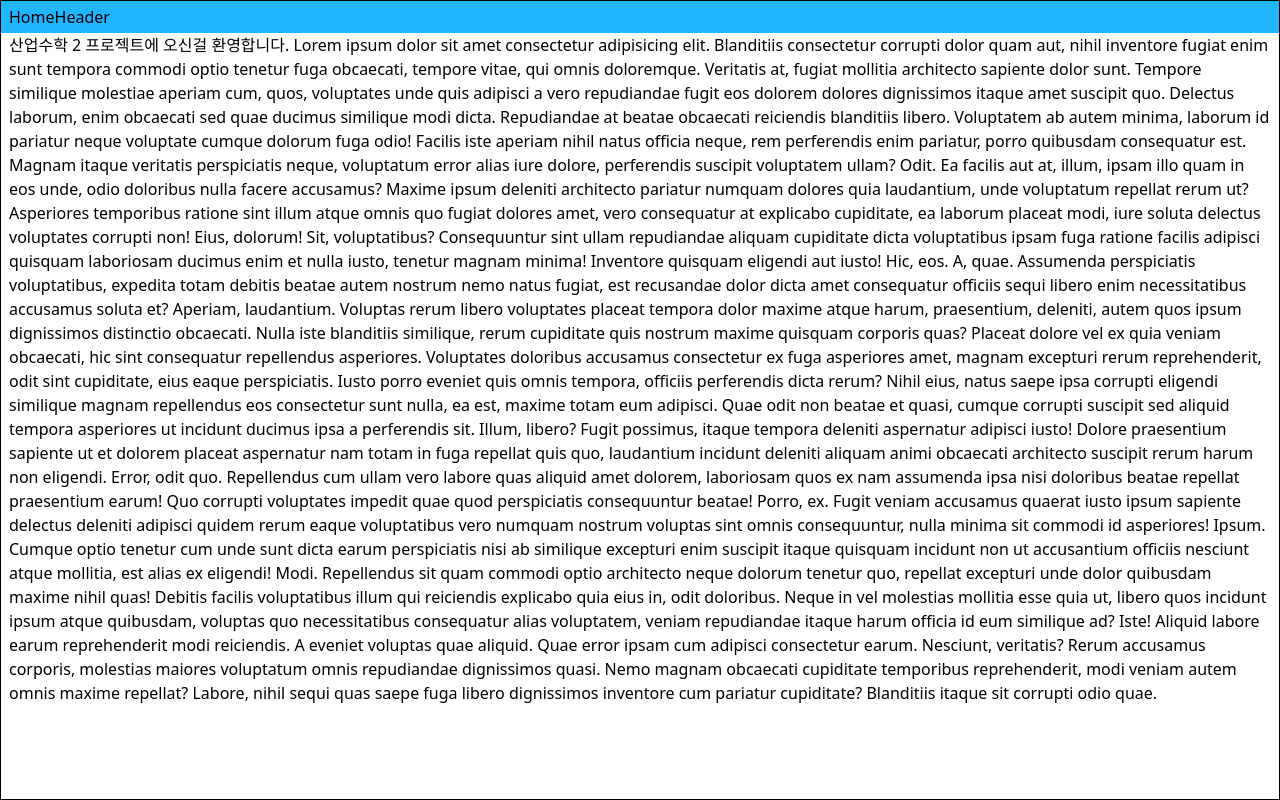
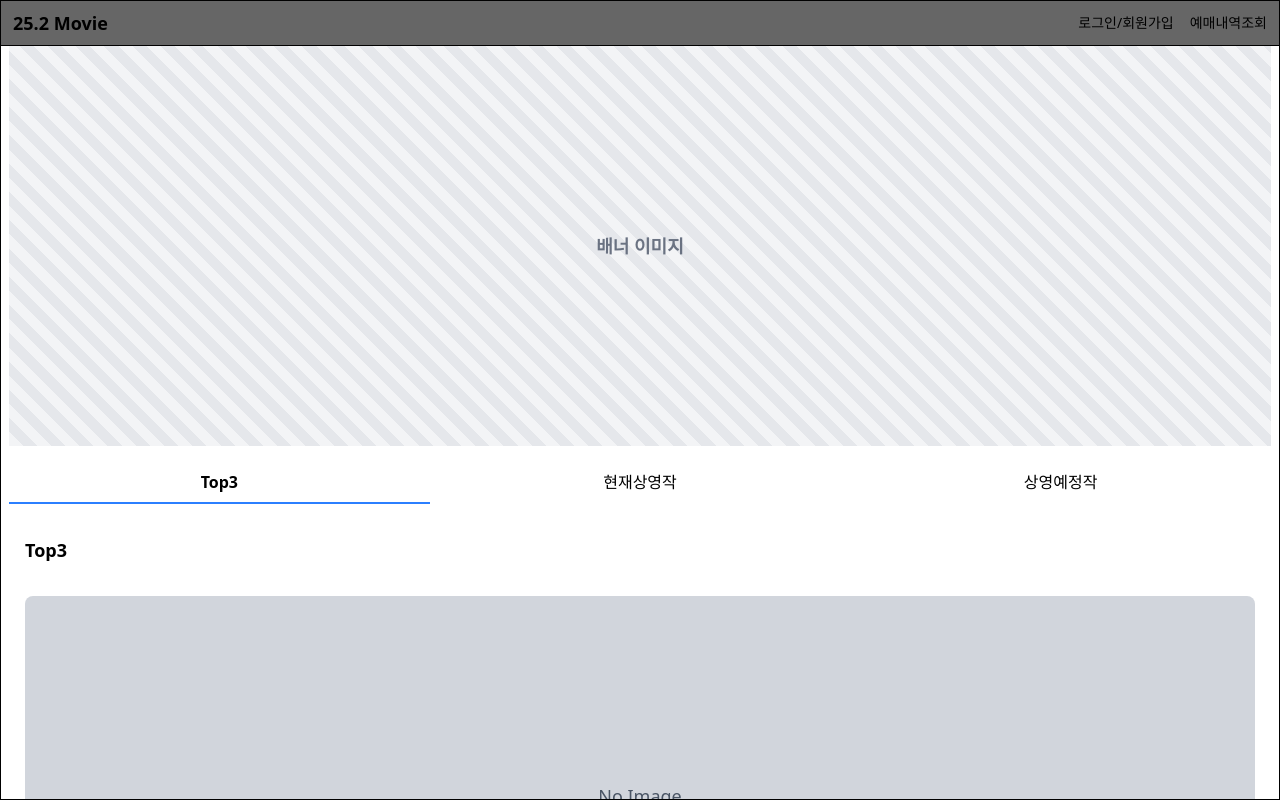
Before and after one commit to urcloud/Movie_Reservation, a React (Vite) app in the folder frontend/: page / in a window 1280 px wide. Built offline with nearby package versions, Linux system fonts and the light colour scheme.

Commit message:
feat: 홈화면 목데이터로 구현

```diff
--- /dev/null
+++ b/frontend/src/commons/section.tsx
@@ -0,0 +1,25 @@
+// 배너, Top1, Top2, Top3 같은 섹션 재사용 용도
+
+import { cx } from './cx';
+import type { ReactNode } from 'react';
+
+interface section {
+  title: string; //섹션 타이틀로 <h2>에 들어감
+  children: ReactNode; //섹션의 본문(포스터, 정보 등)
+}
+
+export const Section = ({ title, children }: section) => {
+  return (
+    <section
+      className={cx(
+        'flex flex-col', //해당 요소를 flex 컨테이너로 만들고, 주축을 column으로 설정
+        'gap-4', //자식 요소들 사이 간격
+        'p-4', //내부 여백
+        'min-h-[740px] md:min-h-[1080px]' //모바일, PC 높이 기준
+      )}
+    >
+      <h2 className="text-lg font-bold mb-4">{title}</h2> {/* 섹션 제목 */}
+      <div className="flex-1 flex flex-col gap-4">{children}</div> {/*데스크탑 가로 배치 시 영역 확장됨 */}
+    </section>
+  );
+};
--- a/frontend/src/home/home-header.tsx
+++ b/frontend/src/home/home-header.tsx
@@ -1,20 +1,39 @@
+// 홈화면 헤더 용, 관리자,회원,비회원용으로 구분해서 공통에 넣어놓을 예정
+// 일단은 비회원 기준
+// 일단 러프하게 구현함
+
+import { Link } from 'wouter';
 import { cx } from '../commons/cx';
 
 export const HomeHeader = () => {
   return (
-    <div
+    <header
       className={cx(
         'sticky',
-        'top-0',
-        'left-0',
-        'right-0',
-        'h-8',
-        'p-2',
-        'bg-primary',
-        'flex items-center',
+        'top-0', //페이지 상단에 고정된 헤더 컴포넌트
+        'z-40', //다른 요소들보다 위에 표시
+        'flex items-center justify-between', //수직 중앙 정렬, 좌우 공간 분배, 주 축에서 좌우 끝으로 배치
+        'px-3 py-2', //좌우,상하 패딩
+        'backdrop-blur-sm bg-black/60', // 60% 검정 반투명 배경 + 뒤쪽을 약간 블러 처리
+        'border-b' //하단 테두리
       )}
     >
-      HomeHeader
-    </div>
+      {/* 타이틀 가로로 정렬하고 간격 유지 */}
+      <div className="flex items-center gap-3">
+        {/* 홈화면 로고, 클릭 시 서버에 / 요청(전체 페이지 새로고침) */}
+        <a href="/" className="inline-block text-lg font-semibold">
+          25.2 Movie
+        </a>
+      </div>
+
+      {/* 오른쪽 버튼들 감싸는 컨테이너 */}
+      <div className="flex items-center gap-3">
+        {/* 텍스트 링크, 가로 정렬, 아이템 간격, 수직 중앙 정렬, 글자크기 sm */}
+        <nav className="flex gap-4 items-center text-sm">
+          <Link href="/login"><a className="hover:underline">로그인/회원가입</a></Link>
+          <Link href="/reservations"><a className="hover:underline">예매내역조회</a></Link>
+        </nav>
+      </div>
+    </header>
   );
 };
--- a/frontend/src/home/home.tsx
+++ b/frontend/src/home/home.tsx
@@ -1,78 +1,95 @@
 import { ContentLayout } from '../layouts/content-layout';
 import { PageLayout } from '../layouts/page-layout';
 import { HomeHeader } from './home-header';
+import { Section } from '../commons/section';
+import { useState } from "react";
 
+//영화 정보를 담는 TypeScript 인터페이스 정의
+interface Movie {
+  id: number;
+  title: string;
+  genre: string;
+  description: string;
+  director: string;
+  cast: string;
+}
+
+//현재 선택된 탭을 저장하는 activeTab, 초기값 Top3으로 둠
 export const Home = () => {
+  const [activeTab, setActiveTab] = useState("Top3");
+
+  // 탭별 영화 데이터, Mock 데이터로 나중에 DB 연동 후 교체 예정
+  const tabData: Record<string, Movie[]> = {
+    Top3: [
+      { id: 1, title: "Top1", genre: "액션", description: "영화소개1", director: "홍길동", cast: "김철수" },
+      { id: 2, title: "Top2", genre: "드라마", description: "영화소개2", director: "이영희", cast: "박영수" },
+      { id: 3, title: "Top3", genre: "코미디", description: "영화소개3", director: "최민수", cast: "정하늘" },
+    ],
+    현재상영작: [
+      { id: 4, title: "영화 A", genre: "액션", description: "소개 A", director: "감독 A", cast: "배우 A" },
+      { id: 5, title: "영화 B", genre: "드라마", description: "소개 B", director: "감독 B", cast: "배우 B" },
+      { id: 6, title: "영화 C", genre: "코미디", description: "소개 C", director: "감독 C", cast: "배우 C" },
+    ],
+    상영예정작: [
+      { id: 7, title: "예정 1", genre: "액션", description: "소개 예정1", director: "감독 X", cast: "배우 X" },
+      { id: 8, title: "예정 2", genre: "드라마", description: "소개 예정2", director: "감독 Y", cast: "배우 Y" },
+      { id: 9, title: "예정 3", genre: "코미디", description: "소개 예정3", director: "감독 Z", cast: "배우 Z" },
+    ],
+  };
+
+  //현재 선택된 탭의 영화 배열을 가져오고, 해당 탭 데이터가 없으면 빈 배열로 초기화
+  const movies = tabData[activeTab] || [];
+
   return (
     <PageLayout>
       <HomeHeader />
       <ContentLayout>
-        산업수학 2 프로젝트에 오신걸 환영합니다. Lorem ipsum dolor sit amet
-        consectetur adipisicing elit. Blanditiis consectetur corrupti dolor quam
-        aut, nihil inventore fugiat enim sunt tempora commodi optio tenetur fuga
-        obcaecati, tempore vitae, qui omnis doloremque. Veritatis at, fugiat
-        mollitia architecto sapiente dolor sunt. Tempore similique molestiae
-        aperiam cum, quos, voluptates unde quis adipisci a vero repudiandae
-        fugit eos dolorem dolores dignissimos itaque amet suscipit quo. Delectus
-        laborum, enim obcaecati sed quae ducimus similique modi dicta.
-        Repudiandae at beatae obcaecati reiciendis blanditiis libero. Voluptatem
-        ab autem minima, laborum id pariatur neque voluptate cumque dolorum fuga
-        odio! Facilis iste aperiam nihil natus officia neque, rem perferendis
-        enim pariatur, porro quibusdam consequatur est. Magnam itaque veritatis
-        perspiciatis neque, voluptatum error alias iure dolore, perferendis
-        suscipit voluptatem ullam? Odit. Ea facilis aut at, illum, ipsam illo
-        quam in eos unde, odio doloribus nulla facere accusamus? Maxime ipsum
-        deleniti architecto pariatur numquam dolores quia laudantium, unde
-        voluptatum repellat rerum ut? Asperiores temporibus ratione sint illum
-        atque omnis quo fugiat dolores amet, vero consequatur at explicabo
-        cupiditate, ea laborum placeat modi, iure soluta delectus voluptates
-        corrupti non! Eius, dolorum! Sit, voluptatibus? Consequuntur sint ullam
-        repudiandae aliquam cupiditate dicta voluptatibus ipsam fuga ratione
-        facilis adipisci quisquam laboriosam ducimus enim et nulla iusto,
-        tenetur magnam minima! Inventore quisquam eligendi aut iusto! Hic, eos.
-        A, quae. Assumenda perspiciatis voluptatibus, expedita totam debitis
-        beatae autem nostrum nemo natus fugiat, est recusandae dolor dicta amet
-        consequatur officiis sequi libero enim necessitatibus accusamus soluta
-        et? Aperiam, laudantium. Voluptas rerum libero voluptates placeat
-        tempora dolor maxime atque harum, praesentium, deleniti, autem quos
-        ipsum dignissimos distinctio obcaecati. Nulla iste blanditiis similique,
-        rerum cupiditate quis nostrum maxime quisquam corporis quas? Placeat
-        dolore vel ex quia veniam obcaecati, hic sint consequatur repellendus
-        asperiores. Voluptates doloribus accusamus consectetur ex fuga
-        asperiores amet, magnam excepturi rerum reprehenderit, odit sint
-        cupiditate, eius eaque perspiciatis. Iusto porro eveniet quis omnis
-        tempora, officiis perferendis dicta rerum? Nihil eius, natus saepe ipsa
-        corrupti eligendi similique magnam repellendus eos consectetur sunt
-        nulla, ea est, maxime totam eum adipisci. Quae odit non beatae et quasi,
-        cumque corrupti suscipit sed aliquid tempora asperiores ut incidunt
-        ducimus ipsa a perferendis sit. Illum, libero? Fugit possimus, itaque
-        tempora deleniti aspernatur adipisci iusto! Dolore praesentium sapiente
-        ut et dolorem placeat aspernatur nam totam in fuga repellat quis quo,
-        laudantium incidunt deleniti aliquam animi obcaecati architecto suscipit
-        rerum harum non eligendi. Error, odit quo. Repellendus cum ullam vero
-        labore quas aliquid amet dolorem, laboriosam quos ex nam assumenda ipsa
-        nisi doloribus beatae repellat praesentium earum! Quo corrupti
-        voluptates impedit quae quod perspiciatis consequuntur beatae! Porro,
-        ex. Fugit veniam accusamus quaerat iusto ipsum sapiente delectus
-        deleniti adipisci quidem rerum eaque voluptatibus vero numquam nostrum
-        voluptas sint omnis consequuntur, nulla minima sit commodi id
-        asperiores! Ipsum. Cumque optio tenetur cum unde sunt dicta earum
-        perspiciatis nisi ab similique excepturi enim suscipit itaque quisquam
-        incidunt non ut accusantium officiis nesciunt atque mollitia, est alias
-        ex eligendi! Modi. Repellendus sit quam commodi optio architecto neque
-        dolorum tenetur quo, repellat excepturi unde dolor quibusdam maxime
-        nihil quas! Debitis facilis voluptatibus illum qui reiciendis explicabo
-        quia eius in, odit doloribus. Neque in vel molestias mollitia esse quia
-        ut, libero quos incidunt ipsum atque quibusdam, voluptas quo
-        necessitatibus consequatur alias voluptatem, veniam repudiandae itaque
-        harum officia id eum similique ad? Iste! Aliquid labore earum
-        reprehenderit modi reiciendis. A eveniet voluptas quae aliquid. Quae
-        error ipsam cum adipisci consectetur earum. Nesciunt, veritatis? Rerum
-        accusamus corporis, molestias maiores voluptatum omnis repudiandae
-        dignissimos quasi. Nemo magnam obcaecati cupiditate temporibus
-        reprehenderit, modi veniam autem omnis maxime repellat? Labore, nihil
-        sequi quas saepe fuga libero dignissimos inventore cum pariatur
-        cupiditate? Blanditiis itaque sit corrupti odio quae.
+        {/* 배너 영역, 가로전체 최소높이400, 중앙정렬, 글자 색 굵기, 반복 그라디언트 배경 */}
+        <div className="w-full min-h-[400px] flex items-center justify-center
+          bg-[repeating-linear-gradient(45deg,#f3f4f6,#f3f4f6_10px,#e5e7eb_10px,#e5e7eb_20px)]
+          text-gray-500 text-lg font-semibold">
+          배너 이미지
+        </div>
+
+        {/* 탭 영역, 3열 격자, 각 탭 고르게 배치, 글자 중앙정렬 */}
+        <div className="grid grid-cols-3 text-center my-4">
+          {Object.keys(tabData).map((tab) => (
+            <span
+              key={tab}
+              // 마우스 포인터 변경, 상하패딩, 선택된 탭이면 강조 표시
+              className={`cursor-pointer py-2 ${
+                activeTab === tab ? "font-bold border-b-2 border-blue-500" : ""
+              }`}
+              onClick={() => setActiveTab(tab)}
+            >
+              {tab}
+            </span>
+          ))}
+        </div>
+
+        {/* Section 렌더링, 제목 activeTab 표시, 영화 카드들을 grid로 1열 배치 */}
+        <Section title={activeTab}>
+          <div className="grid grid-cols-1 gap-4">
+            {movies.map((movie) => (
+              // 내부 정보레이어 위치 기준, 크기 지정, 내용 넘치면 숨김, 모서리 둥글게, hover 효과 적용
+              <div key={movie.id} className="relative w-full h-[400px] overflow-hidden rounded-lg cursor-pointer group">
+                {/* 포스터 대신 대체박스 */}
+                <div className="w-full h-full bg-gray-300 flex items-center justify-center text-gray-600 text-lg transition-transform duration-300 group-hover:scale-105">
+                  No Image
+                </div>
+
+                {/* 반투명 블러, hover 시 점점 나타남, 세로 정렬, 내용 중앙 정렬, 내용 많으면 스크롤 가능 */}
+                <div className="absolute inset-0 bg-black/50 backdrop-blur-sm opacity-0 group-hover:opacity-100 transition-opacity duration-300 flex flex-col justify-start items-center text-white p-4 text-center overflow-y-auto">
+                  <h3 className="text-xl font-bold mb-2">{movie.title}</h3>
+                  <p className="mb-1">장르: {movie.genre}</p>
+                  <p className="mb-1">{movie.description}</p>
+                  <p className="mb-1">감독: {movie.director}</p>
+                  <p className="mb-1">주연: {movie.cast}</p>
+                </div>
+              </div>
+            ))}
+          </div>
+        </Section>
       </ContentLayout>
     </PageLayout>
   );
```
